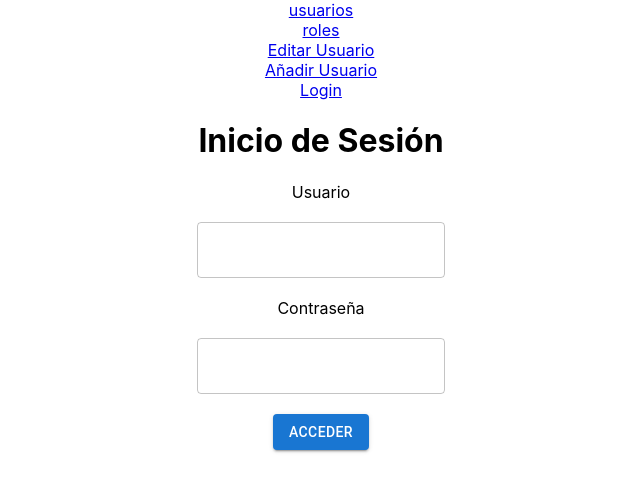
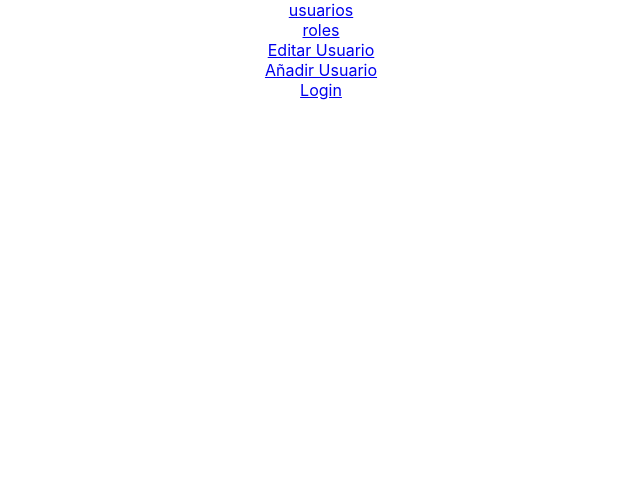
Before and after one commit to Crafty-TI/AgendaVirtual, a React (Create React App) app in the folder AgendaVirtual.Front/: page / in a window 1280 px wide. Shown: the top 492 px of the page, without its empty margins (319-959 px from the left). Built offline with nearby package versions, Linux system fonts and the light colour scheme.

Commit message:
Direccionamiento

```diff
--- a/AgendaVirtual.Front/src/Rutas.tsx
+++ b/AgendaVirtual.Front/src/Rutas.tsx
@@ -14,7 +14,6 @@ const Rutas:React.FC = ()=>{
     return (
     <Router>
         <Switch>
-          <Route path="/" component={Login}/>
           <Route path="/usuarios" component={UsuariosLista}/>
           <Route path="/roles" component={Roles}/>
           <Route path="/editarusuario/:usuarioId" component={Usuario}/>
```
